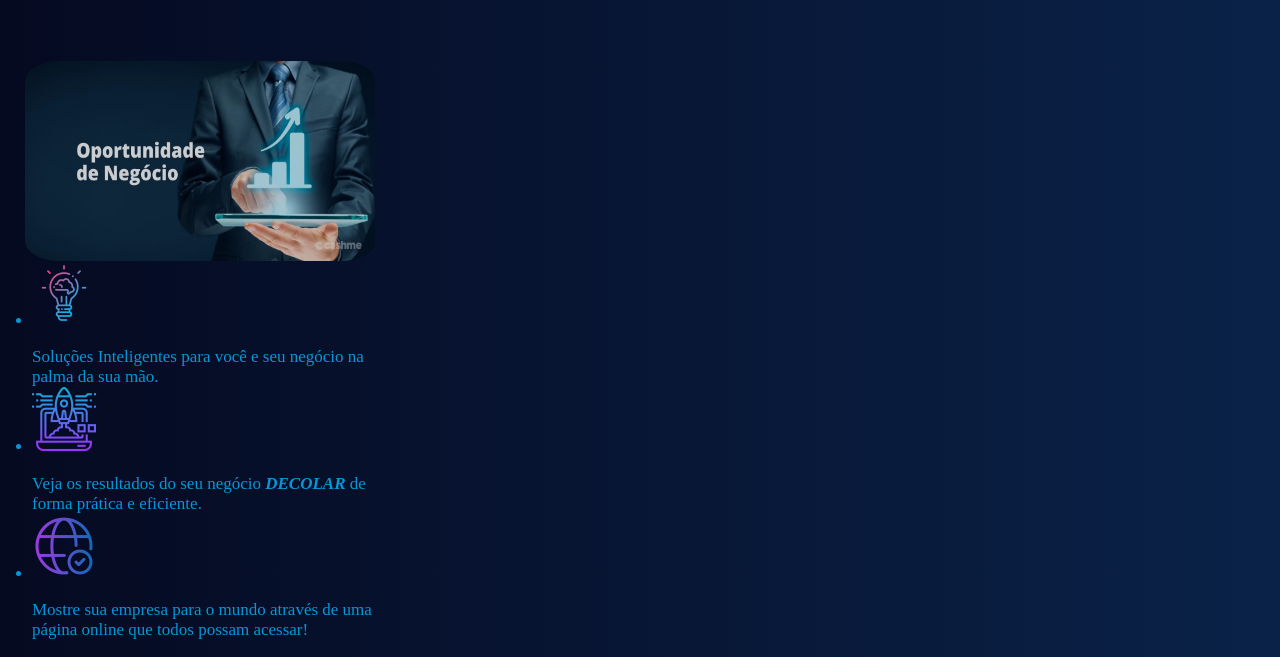
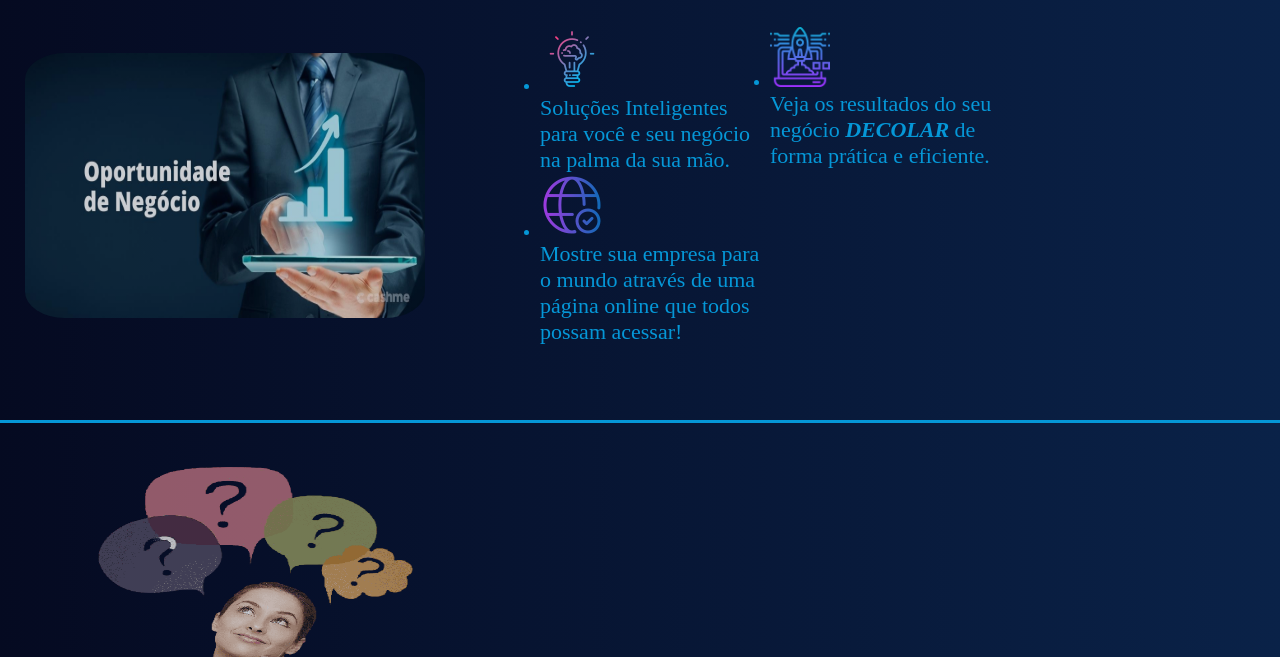
Before and after one commit to juanfariasdev/InfinitySoft, a plain HTML site: page index.html in a window 1280 px wide. Shown: the part 189-846 px from the top of the page. Drawn offline with Linux system fonts and the light colour scheme.

Commit message:
Update index.html

```diff
--- a/index.html
+++ b/index.html
@@ -9,7 +9,7 @@
   <link rel="stylesheet" media="screen and (max-width:1499px)" href="1499.css">
   <link rel="stylesheet" media="screen and (max-width:1200px)" href="1200.css">
   <link rel="stylesheet" media="screen and (max-width:1050px)" href="1050.css">
-  <link rel="stylesheet" media="screen and (min-width:380px)" href="mobile.css">
+  <link rel="stylesheet" media="screen and (max-width:380px)" href="mobile.css">
 
 
 
```
